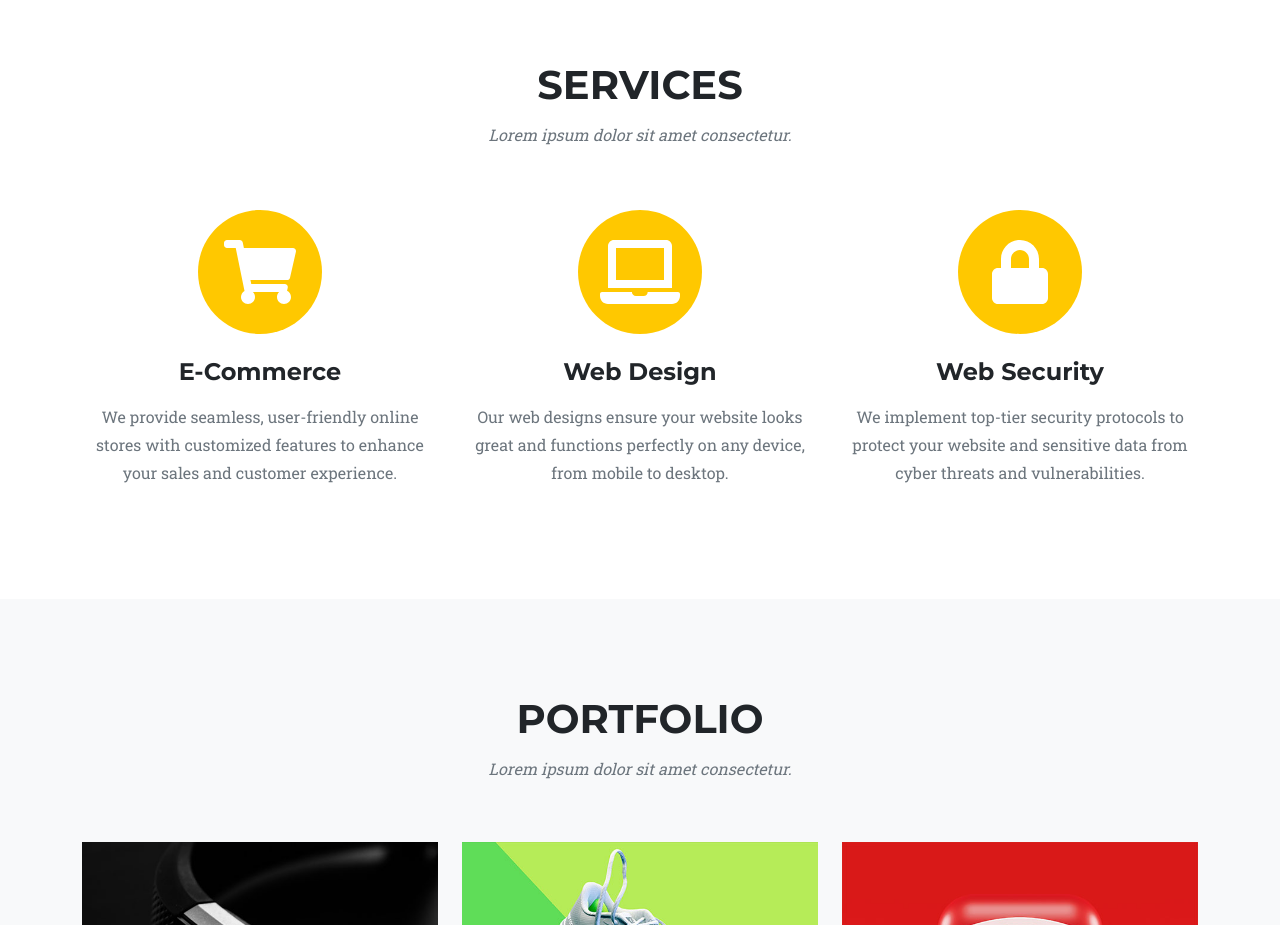
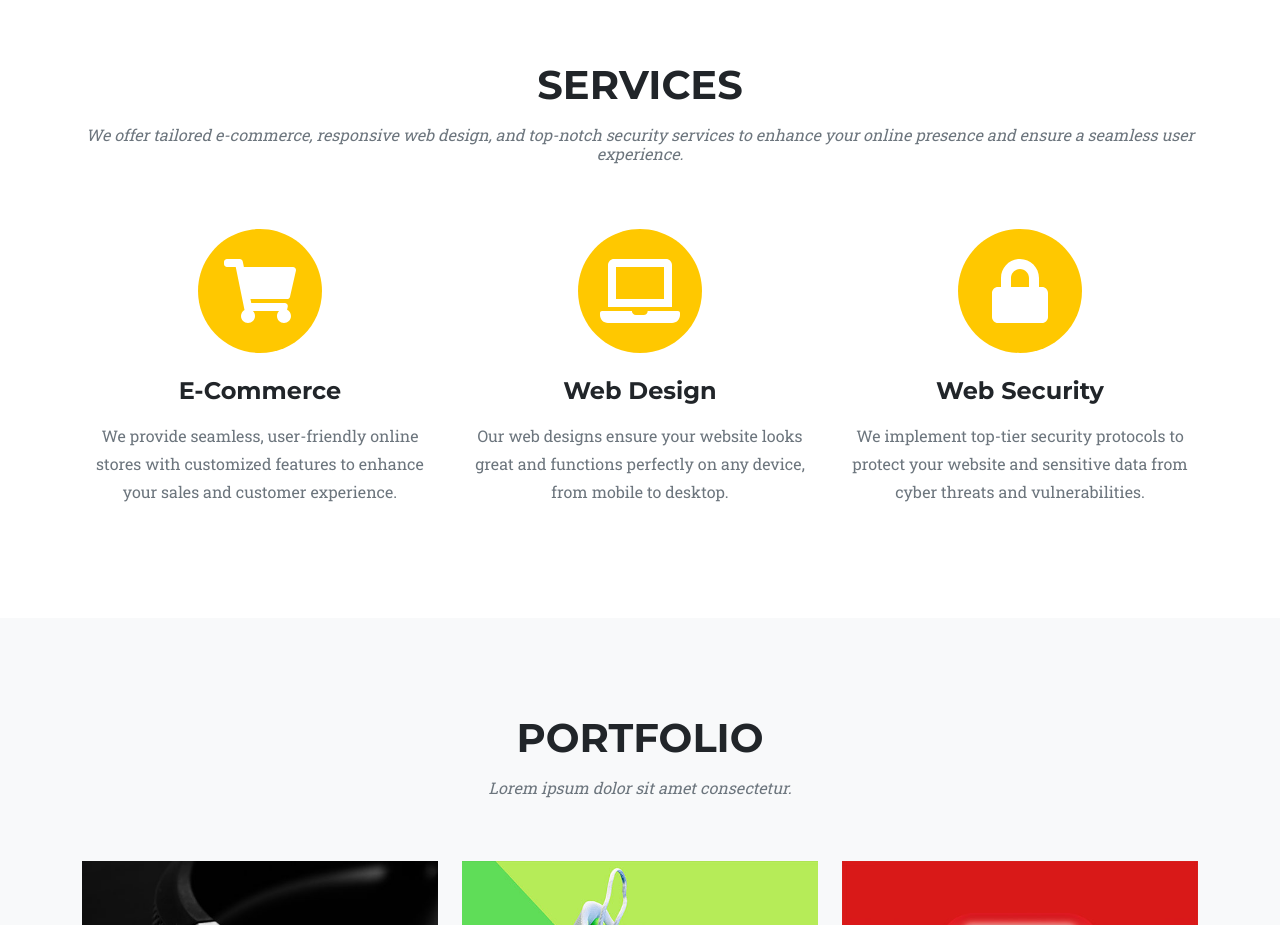
Before and after one commit to devnnm/devnnm.github.io, a plain HTML site: page index.html in a window 1280 px wide. Shown: the part 780-1705 px from the top of the page. Drawn offline with nearby package versions, Linux system fonts and the light colour scheme.

Commit message:
Update index.html

```diff
--- a/index.html
+++ b/index.html
@@ -49,7 +49,7 @@
             <div class="container">
                 <div class="text-center">
                     <h2 class="section-heading text-uppercase">Services</h2>
-                    <h3 class="section-subheading text-muted">Lorem ipsum dolor sit amet consectetur.</h3>
+                    <h3 class="section-subheading text-muted">We offer tailored e-commerce, responsive web design, and top-notch security services to enhance your online presence and ensure a seamless user experience.</h3>
                 </div>
                 <div class="row text-center">
                     <div class="col-md-4">
```
